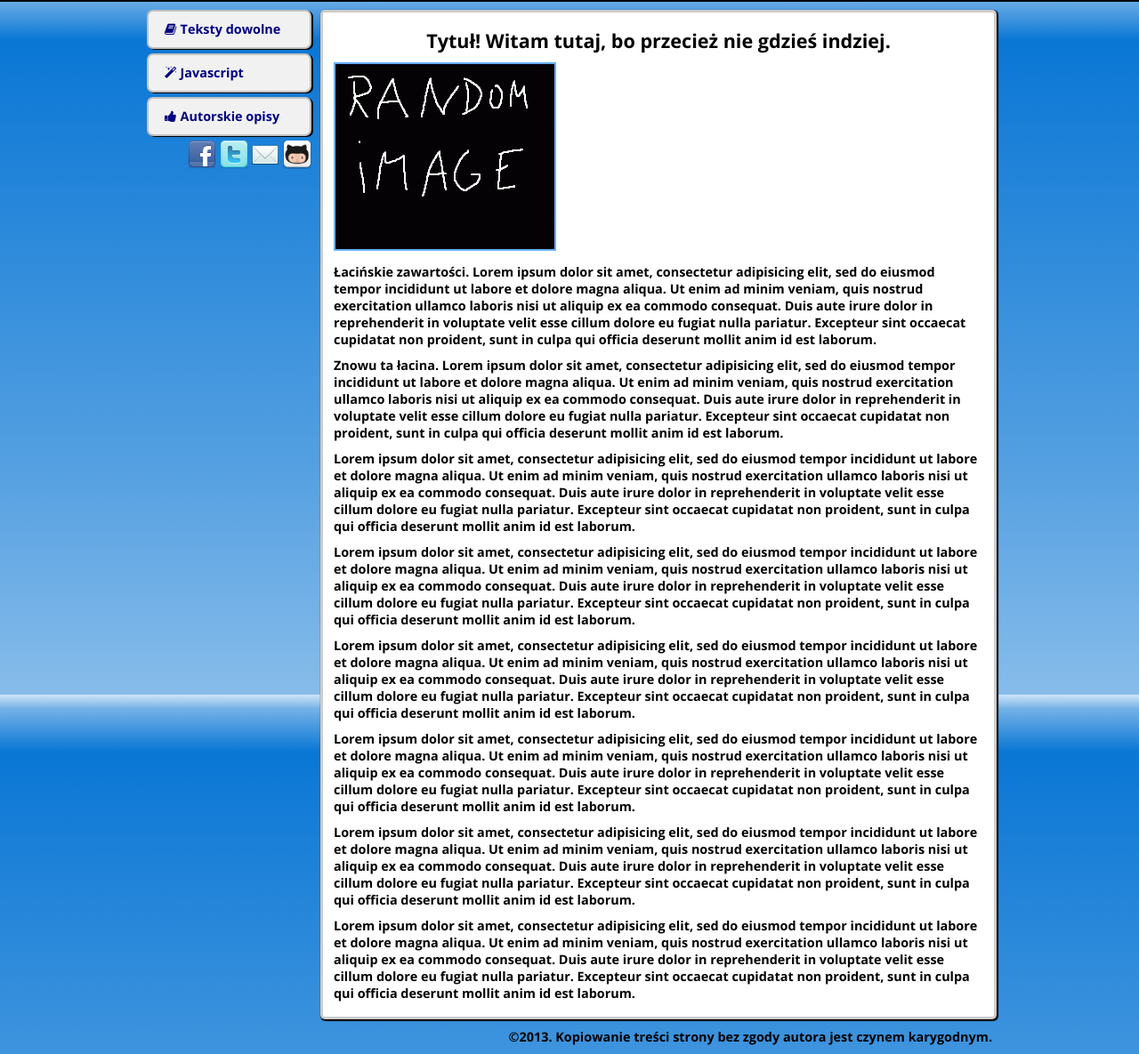
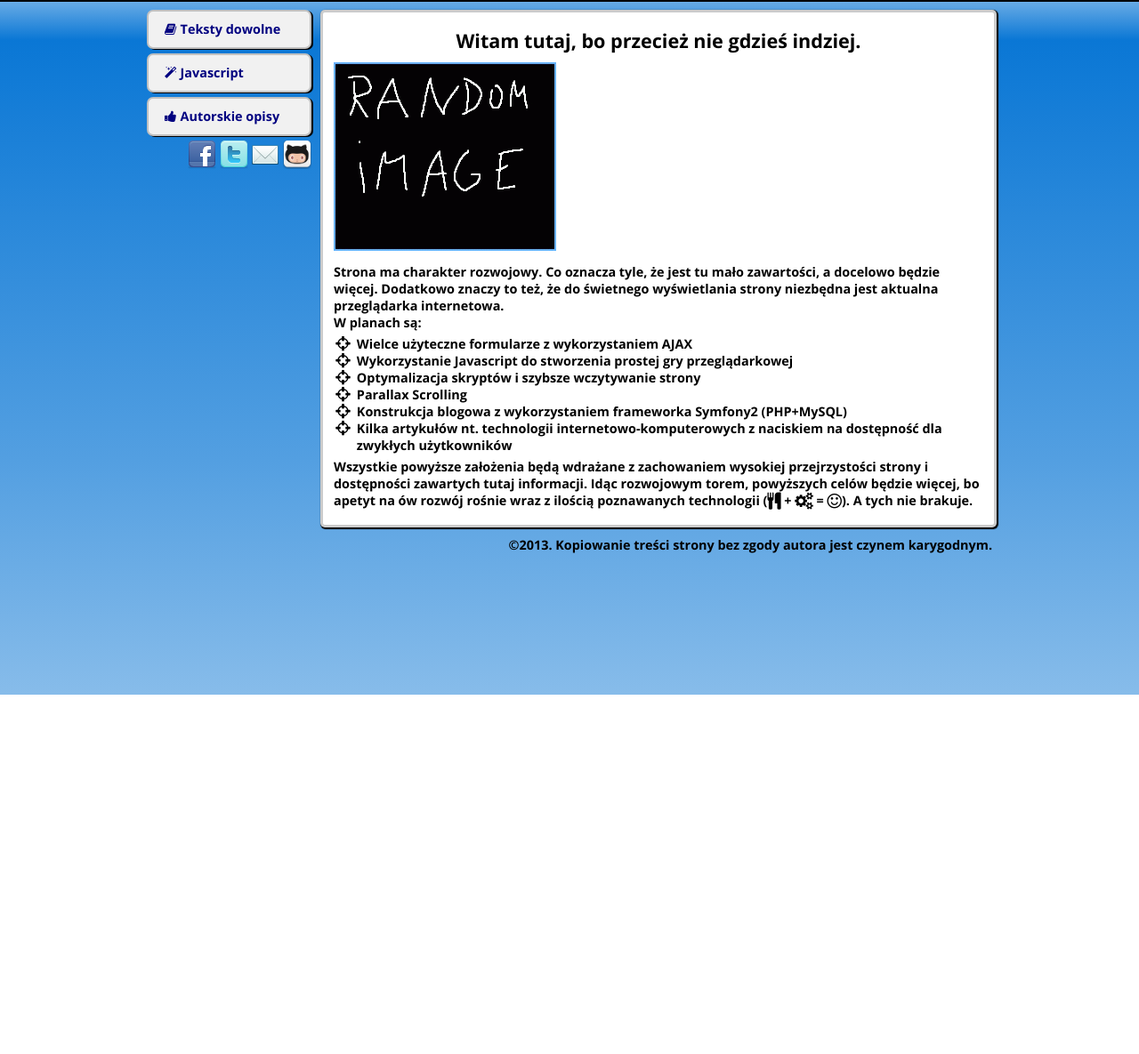
Before and after one commit to Czarnodziej/Charming-Vivi, a PHP site: page / in a window 1280 px wide. Shown: the part 19-1204 px from the top of the page at 89% size. After the commit the page ends 800 px from the top, so only its background shows below. Run offline with PHP 8.4, Linux system fonts and the light colour scheme.

Commit message:
shorter js, typo corrections

```diff
--- a/www/f13/styl.css
+++ b/www/f13/styl.css
@@ -36,7 +36,7 @@ a:hover {
   color: red;
 }
 
-/*---- górny pasek ----*/
+/*---- górny pasek (ง'̀-'́)ง ----*/
 
 #gora-kontener,
 ul#sidenav li:hover /* ten sam gradient w przyciskach menu lewo*/
@@ -230,7 +230,6 @@ article h2 {
   padding-left: 0;
 }
 
-
 #skillsv li {
   border: 2px solid navy;
   margin: 2px 0;
@@ -242,7 +241,6 @@ article h2 {
 #skillsv span {
   display: block;
 }
-
 
 /*---- gwiazdkowa ocena ----*/
 
--- a/www/index.html
+++ b/www/index.html
@@ -3,35 +3,18 @@
 
 <head>
   <meta charset="UTF-8">
-  <meta name="viewport" content="width=device-width, initial-scale=1.0">
+  <meta name="viewport" content="width=device-width, initial-scale=1.0, user-scalable=no">
   <title>Wesoła wycieczka w treść</title>
   <link rel="stylesheet" href="f13/styl.css" media="screen">
   <link rel="stylesheet" href="f13/font-awesome.min.css">
   <link rel="shortcut icon" href="/favicon.png" type="image/png">
   <script>
-  window.onload = function () {
-    var isMobile = {
-      Android: function () {
-        return navigator.userAgent.match(/Android/i);
-      },
-      BlackBerry: function () {
-        return navigator.userAgent.match(/BlackBerry/i);
-      },
-      iOS: function () {
-        return navigator.userAgent.match(/iPhone|iPad|iPod/i);
-      },
-      Opera: function () {
-        return navigator.userAgent.match(/Opera Mini/i);
-      },
-      Windows: function () {
-        return navigator.userAgent.match(/IEMobile/i);
-      },
-      any: function () {
-        return(isMobile.Android() || isMobile.BlackBerry() || isMobile.iOS() || isMobile.Opera() || isMobile.Windows());
-      }
-    };
-    if(isMobile.any()) document.body.style.backgroundAttachment = "scroll";
-  }
+  window.onload = function mobilBGAttachFix() {
+    "use strict";
+    if(/Android|webOS|iPhone|iPad|iPod|BlackBerry|Opera Mini|IEMobile/i.test(navigator.userAgent)) {
+      document.body.style.backgroundAttachment = "scroll";
+    }
+  };
   </script>
 </head>
 
@@ -53,7 +36,7 @@
         <li id="rozwin">
           <a href="javascript/"><i class="icon-fixed-width icon-magic"></i>Javascript</a>
           <a href="javascript/">"Czysty" Javascript</a>
-          <a href="javascript/">Jquery</a>
+          <a href="javascript/">jQuery</a>
         </li>
         <li>
           <a href="autor/"><i class="icon-fixed-width icon-thumbs-up"></i>Autorskie opisy</a>
@@ -76,37 +59,28 @@
     </nav>
     <article>
       <header>
-        <h1>Tytuł! Witam tutaj, bo przecież nie gdzieś indziej.</h1>
+        <h1>Witam tutaj, bo przecież nie gdzieś indziej.</h1>
       </header>
       <p>
         <a href="#">
-          <img class="obrazek" src="img/1min.gif" alt="random image">
+          <img class="obrazek" src="img/1min.gif" alt="randomowy obrazek kunsztownie wykonany w paincie">
         </a>
       </p>
-      <p>Łacińskie zawartości. Lorem ipsum dolor sit amet, consectetur adipisicing elit, sed do eiusmod tempor incididunt ut labore et dolore magna aliqua. Ut enim
-        ad minim veniam, quis nostrud exercitation ullamco laboris nisi ut aliquip ex ea commodo consequat. Duis aute irure dolor in reprehenderit in voluptate velit
-        esse cillum dolore eu fugiat nulla pariatur. Excepteur sint occaecat cupidatat non proident, sunt in culpa qui officia deserunt mollit anim id est laborum.</p>
-      <p>Znowu ta łacina. Lorem ipsum dolor sit amet, consectetur adipisicing elit, sed do eiusmod tempor incididunt ut labore et dolore magna aliqua. Ut enim ad minim
-        veniam, quis nostrud exercitation ullamco laboris nisi ut aliquip ex ea commodo consequat. Duis aute irure dolor in reprehenderit in voluptate velit esse
-        cillum dolore eu fugiat nulla pariatur. Excepteur sint occaecat cupidatat non proident, sunt in culpa qui officia deserunt mollit anim id est laborum.</p>
-      <p>Lorem ipsum dolor sit amet, consectetur adipisicing elit, sed do eiusmod tempor incididunt ut labore et dolore magna aliqua. Ut enim ad minim veniam, quis
-        nostrud exercitation ullamco laboris nisi ut aliquip ex ea commodo consequat. Duis aute irure dolor in reprehenderit in voluptate velit esse cillum dolore
-        eu fugiat nulla pariatur. Excepteur sint occaecat cupidatat non proident, sunt in culpa qui officia deserunt mollit anim id est laborum.</p>
-      <p>Lorem ipsum dolor sit amet, consectetur adipisicing elit, sed do eiusmod tempor incididunt ut labore et dolore magna aliqua. Ut enim ad minim veniam, quis
-        nostrud exercitation ullamco laboris nisi ut aliquip ex ea commodo consequat. Duis aute irure dolor in reprehenderit in voluptate velit esse cillum dolore
-        eu fugiat nulla pariatur. Excepteur sint occaecat cupidatat non proident, sunt in culpa qui officia deserunt mollit anim id est laborum.</p>
-      <p>Lorem ipsum dolor sit amet, consectetur adipisicing elit, sed do eiusmod tempor incididunt ut labore et dolore magna aliqua. Ut enim ad minim veniam, quis
-        nostrud exercitation ullamco laboris nisi ut aliquip ex ea commodo consequat. Duis aute irure dolor in reprehenderit in voluptate velit esse cillum dolore
-        eu fugiat nulla pariatur. Excepteur sint occaecat cupidatat non proident, sunt in culpa qui officia deserunt mollit anim id est laborum.</p>
-      <p>Lorem ipsum dolor sit amet, consectetur adipisicing elit, sed do eiusmod tempor incididunt ut labore et dolore magna aliqua. Ut enim ad minim veniam, quis
-        nostrud exercitation ullamco laboris nisi ut aliquip ex ea commodo consequat. Duis aute irure dolor in reprehenderit in voluptate velit esse cillum dolore
-        eu fugiat nulla pariatur. Excepteur sint occaecat cupidatat non proident, sunt in culpa qui officia deserunt mollit anim id est laborum.</p>
-      <p>Lorem ipsum dolor sit amet, consectetur adipisicing elit, sed do eiusmod tempor incididunt ut labore et dolore magna aliqua. Ut enim ad minim veniam, quis
-        nostrud exercitation ullamco laboris nisi ut aliquip ex ea commodo consequat. Duis aute irure dolor in reprehenderit in voluptate velit esse cillum dolore
-        eu fugiat nulla pariatur. Excepteur sint occaecat cupidatat non proident, sunt in culpa qui officia deserunt mollit anim id est laborum.</p>
-      <p>Lorem ipsum dolor sit amet, consectetur adipisicing elit, sed do eiusmod tempor incididunt ut labore et dolore magna aliqua. Ut enim ad minim veniam, quis
-        nostrud exercitation ullamco laboris nisi ut aliquip ex ea commodo consequat. Duis aute irure dolor in reprehenderit in voluptate velit esse cillum dolore
-        eu fugiat nulla pariatur. Excepteur sint occaecat cupidatat non proident, sunt in culpa qui officia deserunt mollit anim id est laborum.</p>
+      <p>Strona ma charakter rozwojowy. Co oznacza tyle, że jest tu mało zawartości, a docelowo będzie więcej. Dodatkowo znaczy to też, że do świetnego wyświetlania strony
+        niezbędna jest aktualna przeglądarka internetowa.
+        <br>W planach są:
+        </p>
+        <ul class="icons-ul">
+          <li><i class="icon-li icon-screenshot icon-large"></i>Wielce użyteczne formularze z wykorzystaniem AJAX</li>
+          <li><i class="icon-li icon-screenshot icon-large"></i>Wykorzystanie Javascript do stworzenia prostej gry przeglądarkowej</li>
+          <li><i class="icon-li icon-screenshot icon-large"></i>Optymalizacja skryptów i szybsze wczytywanie strony</li>
+          <li><i class="icon-li icon-screenshot icon-large"></i>Parallax Scrolling</li>
+          <li><i class="icon-li icon-screenshot icon-large"></i>Konstrukcja blogowa z wykorzystaniem frameworka Symfony2 (PHP+MySQL)</li>
+          <li><i class="icon-li icon-screenshot icon-large"></i>Kilka artykułów nt. technologii internetowo-komputerowych z naciskiem na dostępność dla zwykłych użytkowników</li>
+        </ul>
+        <p>Wszystkie powyższe założenia będą wdrażane z zachowaniem wysokiej przejrzystości strony i dostępności zawartych tutaj informacji. Idąc rozwojowym torem,
+          powyższych celów będzie więcej, bo apetyt na ów rozwój rośnie wraz z ilością poznawanych technologii (<i class="icon-food icon-large"></i> + <i class="icon-cogs icon-large"></i> =
+          <i class="icon-smile icon-large"></i>). A tych nie brakuje.</p>
     </article>
     <footer id="stopka-strony">
       <p class="social">
```
Also changed, not shown: www/404.html (+20 -18 lines), www/autor/index.html (+22 -44 lines), www/javascript/index.html (+16 -38 lines).
